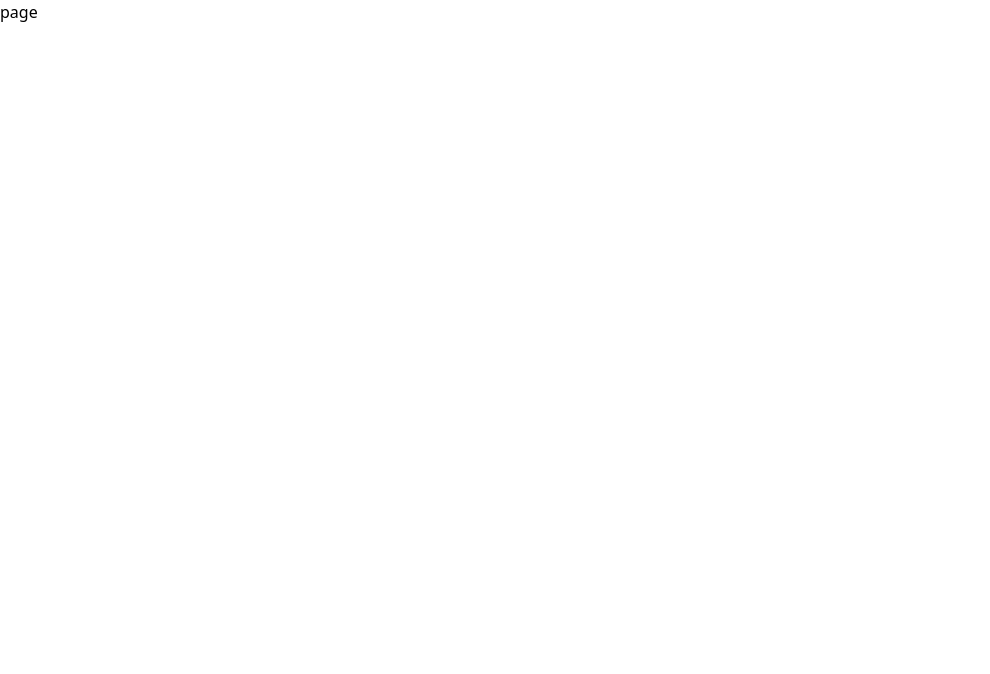
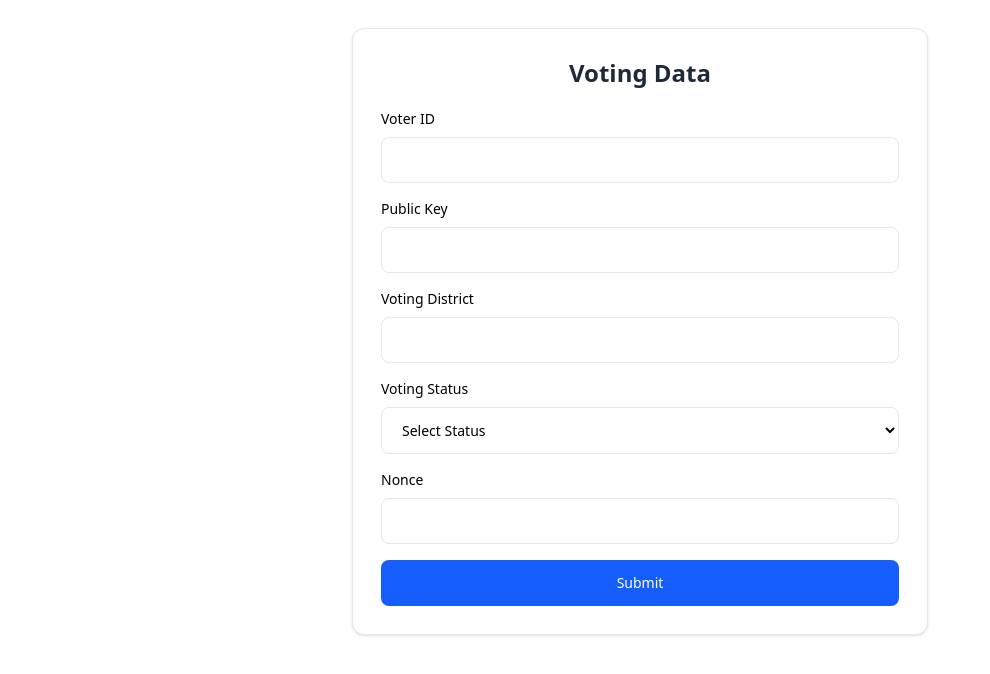
Before and after one commit to AyushJoshi1403/Electoral-Voting-System-Using-Blockchain, a Next.js app in the folder frontend/: page /user/voter in a window 1280 px wide. Shown: the top 674 px of the page, without its empty margins (0-990 px from the left). Built offline with nearby package versions, Linux system fonts and the light colour scheme.

Commit message:
voting data update

```diff
--- a/frontend/src/app/user/voter/page.jsx
+++ b/frontend/src/app/user/voter/page.jsx
@@ -1,9 +1,149 @@
-import React from 'react'
+'use client';
+import axios from 'axios';
+import { useRouter } from 'next/navigation';
+import React, { useEffect, useState } from 'react';
+import { useFormik } from 'formik';
+import toast from 'react-hot-toast';
+import * as Yup from 'yup';
 
-const page = () => {
-  return (
-    <div>page</div>
-  )
-}
+const VoterSchema = Yup.object().shape({
+    voterId: Yup.string().required('Voter ID is required'),
+    name: Yup.string().required('Name is required'),
+    age: Yup.number().required('Age is required').positive().integer().min(18, 'Age must be at least 18'),
+    votingDistrict: Yup.string().required('Voting District is required'),
+    votingStatus: Yup.string().required('Voting Status is required').oneOf(['registered', 'not registered'], 'Invalid voting status'),
+});
 
-export default page
+const Voter = () => {
+
+    const router = useRouter();
+
+    const VoteForm = useFormik({
+        initialValues: {
+            voterId: '',
+            publicKey: '',
+            votingDistrict: '',
+            votingStatus: '',
+            nonce: '',
+        },
+        onSubmit: (values) => {
+            console.log(values);
+
+            axios.post('http://localhost:5000/voter/add', values)
+                .then((result) => {
+                    toast.success('Voter added successfully');
+                    router.push('/login');
+                }).catch((err) => {
+                    console.log(err);
+                    toast.error(err?.response?.data?.message || 'Some error occured');
+                });
+
+        },
+        validationSchema: VoterSchema
+    });
+
+    return (
+        <div className="max-w-xl mx-auto">
+            <div className="mt-7 bg-white border border-gray-200 rounded-xl shadow-sm dark:bg-neutral-900 dark:border-neutral-700">
+                <div className="p-4 sm:p-7">
+                    <div className="text-center">
+                        <h1 className="block text-2xl font-bold text-gray-800 dark:text-white">
+                            Voting Data
+                        </h1>
+                    </div>
+                    <div className="mt-5">
+                        <form onSubmit={VoteForm.handleSubmit}>
+                            <div className="grid gap-y-4">
+                                <div>
+                                    <label htmlFor="voterId" className="block text-sm mb-2 dark:text-white">Voter ID</label>
+                                    <input
+                                        id="voterId"
+                                        name="voterId"
+                                        type="text"
+                                        onChange={VoteForm.handleChange}
+                                        onBlur={VoteForm.handleBlur}
+                                        value={VoteForm.values.voterId}
+                                        className="border py-3 px-4 block w-full border-gray-200 rounded-lg text-sm focus:border-blue-500 focus:ring-blue-500 disabled:opacity-50 disabled:pointer-events-none dark:bg-neutral-900 dark:border-neutral-700 dark:text-neutral-400 dark:placeholder-neutral-500 dark:focus:ring-neutral-600"
+                                    />
+                                    {VoteForm.touched.voterId && VoteForm.errors.voterId ? (
+                                        <p className="text-xs text-red-600 mt-2">{VoteForm.errors.voterId}</p>
+                                    ) : null}
+                                </div>
+
+                                <div>
+                                    <label htmlFor="publicKey" className="block text-sm mb-2 dark:text-white">Public Key</label>
+                                    <input
+                                        id="publicKey"
+                                        name="publicKey"
+                                        type="text"
+                                        onChange={VoteForm.handleChange}
+                                        onBlur={VoteForm.handleBlur}
+                                        value={VoteForm.values.publicKey}
+                                        className="border py-3 px-4 block w-full border-gray-200 rounded-lg text-sm focus:border-blue-500 focus:ring-blue-500 disabled:opacity-50 disabled:pointer-events-none dark:bg-neutral-900 dark:border-neutral-700 dark:text-neutral-400 dark:placeholder-neutral-500 dark:focus:ring-neutral-600"
+                                    />
+                                </div>
+
+                                <div>
+                                    <label htmlFor="votingDistrict" className="block text-sm mb-2 dark:text-white">Voting District</label>
+                                    <input
+                                        id="votingDistrict"
+                                        name="votingDistrict"
+                                        type="text"
+                                        onChange={VoteForm.handleChange}
+                                        onBlur={VoteForm.handleBlur}
+                                        value={VoteForm.values.votingDistrict}
+                                        className="border py-3 px-4 block w-full border-gray-200 rounded-lg text-sm focus:border-blue-500 focus:ring-blue-500 disabled:opacity-50 disabled:pointer-events-none dark:bg-neutral-900 dark:border-neutral-700 dark:text-neutral-400 dark:placeholder-neutral-500 dark:focus:ring-neutral-600"
+                                    />
+                                    {VoteForm.touched.votingDistrict && VoteForm.errors.votingDistrict ? (
+                                        <p className="text-xs text-red-600 mt-2">{VoteForm.errors.votingDistrict}</p>
+                                    ) : null}
+                                </div>
+
+                                <div>
+                                    <label htmlFor="votingStatus" className="block text-sm mb-2 dark:text-white">Voting Status</label>
+                                    <select
+                                        id="votingStatus"
+                                        name="votingStatus"
+                                        onChange={VoteForm.handleChange}
+                                        onBlur={VoteForm.handleBlur}
+                                        value={VoteForm.values.votingStatus}
+                                        className="border py-3 px-4 block w-full border-gray-200 rounded-lg text-sm focus:border-blue-500 focus:ring-blue-500 disabled:opacity-50 disabled:pointer-events-none dark:bg-neutral-900 dark:border-neutral-700 dark:text-neutral-400 dark:placeholder-neutral-500 dark:focus:ring-neutral-600"
+                                    >
+                                        <option value="">Select Status</option>
+                                        <option value="registered">Registered</option>
+                                        <option value="not registered">Not Registered</option>
+                                    </select>
+                                    {VoteForm.touched.votingStatus && VoteForm.errors.votingStatus ? (
+                                        <p className="text-xs text-red-600 mt-2">{VoteForm.errors.votingStatus}</p>
+                                    ) : null}
+                                </div>
+
+                                <div>
+                                    <label htmlFor="nonce" className="block text-sm mb-2 dark:text-white">Nonce</label>
+                                    <input
+                                        id="nonce"
+                                        name="nonce"
+                                        type="text"
+                                        onChange={VoteForm.handleChange}
+                                        onBlur={VoteForm.handleBlur}
+                                        value={VoteForm.values.nonce}
+                                        className="border py-3 px-4 block w-full border-gray-200 rounded-lg text-sm focus:border-blue-500 focus:ring-blue-500 disabled:opacity-50 disabled:pointer-events-none dark:bg-neutral-900 dark:border-neutral-700 dark:text-neutral-400 dark:placeholder-neutral-500 dark:focus:ring-neutral-600"
+                                    />
+                                </div>
+
+                                <button
+                                    type="submit"
+                                    className="w-full py-3 px-4 inline-flex justify-center items-center gap-x-2 text-sm font-medium rounded-lg border border-transparent bg-blue-600 text-white hover:bg-blue-700 focus:outline-none focus:bg-blue-700 disabled:opacity-50 disabled:pointer-events-none"
+                                >
+                                    Submit
+                                </button>
+                            </div>
+                        </form>
+                    </div>
+                </div>
+            </div>
+        </div>
+    );
+};
+
+export default Voter;
```
